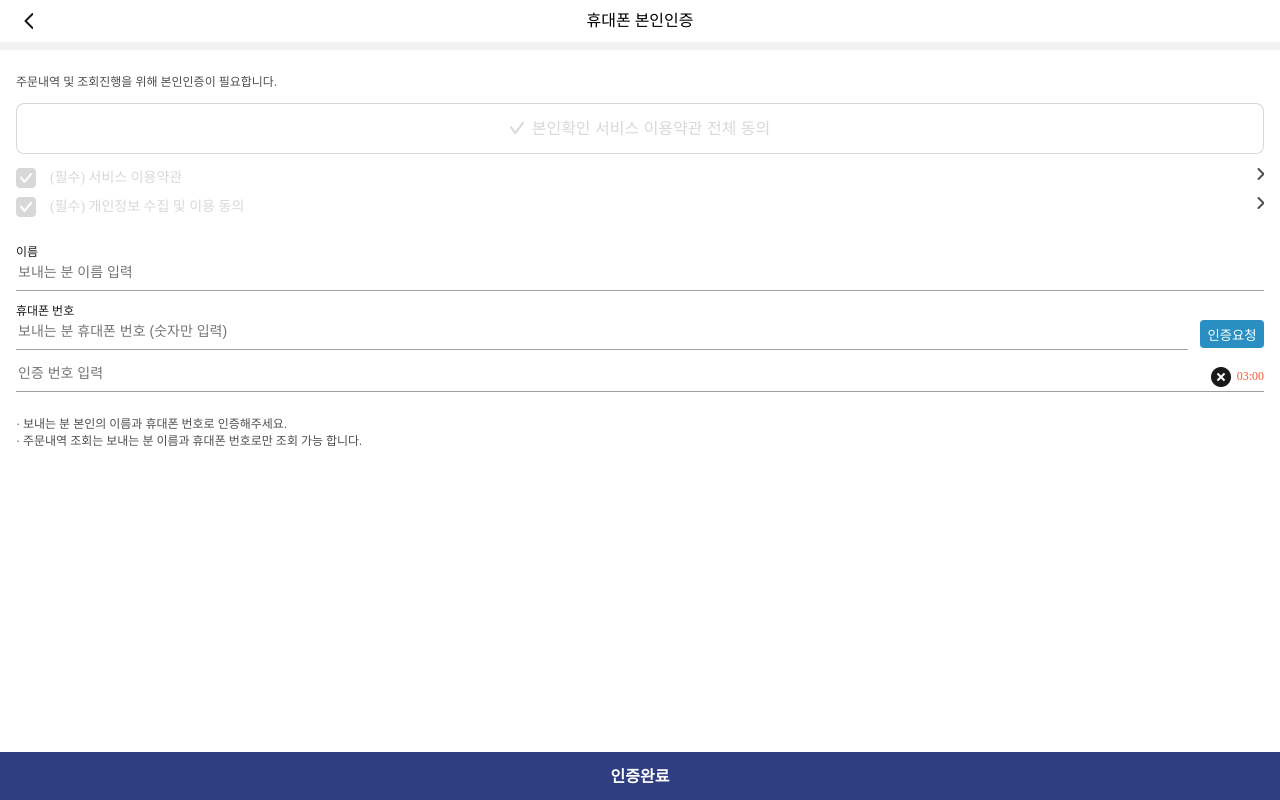
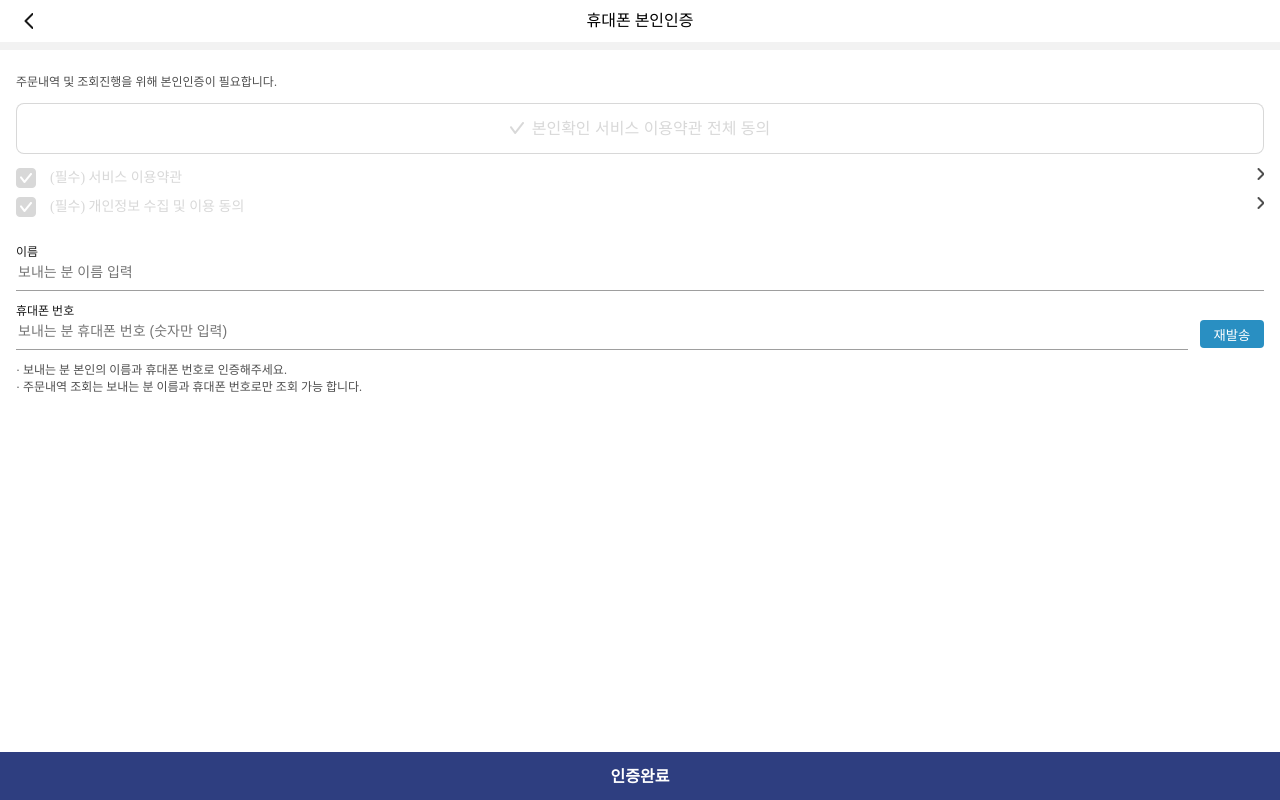
Before and after one commit to nugurejeil/younggil, a plain HTML site: page cert.html in a window 1280 px wide. Both pictures are taken after a click on the button "인증요청". Drawn offline with Linux system fonts and the light colour scheme.

Commit message:
본인인증 완료

```diff
--- a/cert.html
+++ b/cert.html
@@ -69,41 +69,48 @@
         // 전체 동의 버튼 이벤트
         const certBtn = document.querySelector('.cert-btn');
         const formListInp = document.querySelectorAll('.form-list input');
-        let arrCheck = [false, false];
+        const formNumCont = document.querySelector('.form-num-cont');
+        const phoneReq = document.querySelector('.phone-req');
+        const numUtil = document.querySelector('.num-util');
+
         certBtn.addEventListener('click', (event) => {
             event.currentTarget.classList.toggle('on');
             if (event.currentTarget.classList.contains('on')) {
                 formListInp.forEach((item) => {
                     item.checked = true;
+                    formNumCont.classList.add('on');
                 });
             } else {
                 formListInp.forEach((item) => {
                     item.checked = false;
+                    formNumCont.classList.remove('on');
                 });
             }
         });
 
+        // 동의 버튼 전체 체크 확인
         for (let i = 0; i < formListInp.length; i++) {
             formListInp[i].addEventListener('click', (event) => {
                 if (!event.currentTarget.checked) {
                     certBtn.classList.remove('on');
+                    formNumCont.classList.remove('on');
                 }
                 if (formListInp[0].checked && formListInp[1].checked) {
                     certBtn.classList.add('on');
+                    formNumCont.classList.add('on');
                 }
             });
         }
-        // formListInp.forEach((item) => {
-        //     item.addEventListener('click', (event) => {
-        //         if (!event.currentTarget.checked) {
-        //             certBtn.classList.remove('on');
-        //         }
-        //     });
-        // });
 
-
-
-
+        // 인증 요청 버튼 이벤트
+        phoneReq.addEventListener('click', (event) => {
+            const reqBtn = event.currentTarget;
+            reqBtn.classList.toggle('on');
+            if (reqBtn.classList.contains('on')) {
+                reqBtn.innerText = '재발송';
+                numUtil.classList.toggle('on');
+            }
+        });
     </script>
 </body>
 
--- a/style/certification.css
+++ b/style/certification.css
@@ -153,11 +153,14 @@
     border-radius: 4px;
 }
 .form-certi .form-num-cont{
-    display: flex;
+    display: none;
     justify-content: space-between;
     margin-bottom:24px;
     align-items: center;
     border-bottom:1px solid #9E9E9E;
+}
+.form-certi .form-num-cont.on{
+    display: flex;
 }
 .form-num-cont .inp-num{
     border:none;
@@ -175,8 +178,11 @@
     color:transparent;
 }
 .form-num-cont .num-util{
+    display: none;
+    align-items: center;
+}
+.form-num-cont .num-util.on{
     display: flex;
-    align-items: center;
 }
 .form-num-cont .num-time{
     margin-left:6px;
```
